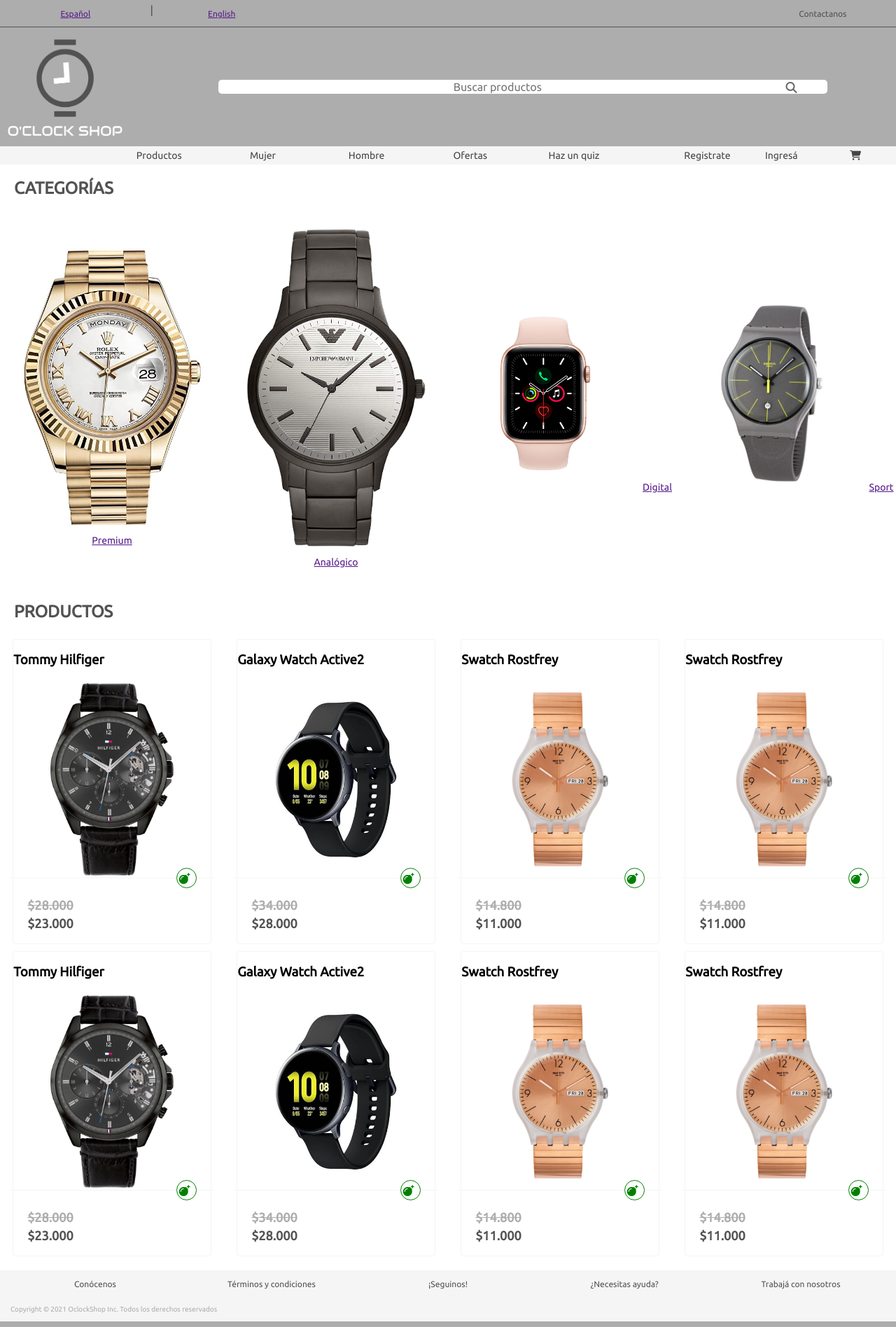
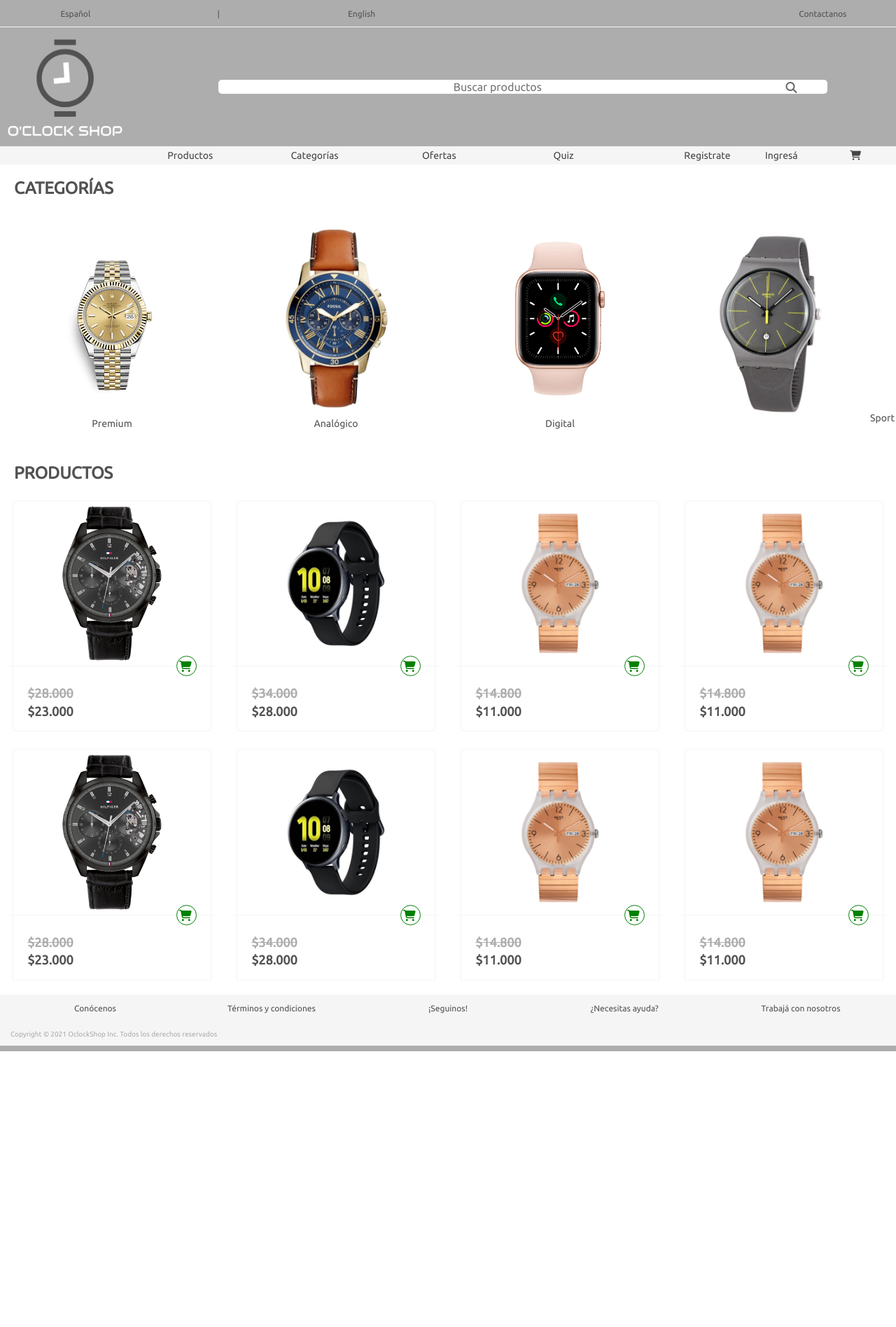
Before and after one commit to SebaGaude/grupo_1_oclockshop, a Node server app: page /products in a window 1280 px wide. Shown: the whole page at 70% size. After the commit the page ends 1502 px from the top, so only its background shows below. Run offline with Node 20, Linux system fonts and the light colour scheme; some libraries are stand-ins or nearby versions.

Commit message:
actualizaciones css index y productos

```diff
--- a/public/css/styles-index.css
+++ b/public/css/styles-index.css
@@ -1,4 +1,3 @@
-
 *{
     width: 100%;
 }
@@ -22,7 +21,7 @@
 .top{
     display: flex;
     justify-content: space-between;
-    border-bottom: solid 1px #525252;
+    border-bottom: solid 1px whitesmoke;
     width: 100%;
     line-height: 1vh;
     padding: 5px;
@@ -32,6 +31,15 @@
     display: flex;
     width: 70%;
     padding: 5px;
+    transition: 0.3s;
+}
+
+.español, .ingles{
+    transition: 0.3s;
+}
+
+.español:hover, .ingles:hover{
+    color: whitesmoke;
 }
 
 .top1 p{
@@ -48,6 +56,11 @@
     padding-right: 10px;
     padding: 5px;
     color: #525252;
+    transition: 0.3s;
+}
+
+.contact-us:hover{
+    color: whitesmoke;
 }
 
 .contact-us p{
@@ -170,6 +183,11 @@
 .fijo a{
     color: #454545;
     text-decoration: none;
+    transition: 0.3s;
+}
+
+.fijo a:hover{
+    color: #adadad;
 }
 
 .carrito{
@@ -303,7 +321,7 @@
     background-color: rgba(0,0,0,0.2);
     color: #ffffff;
     font-size: 20px;
-    padding: 8px;
+    padding: 0;
     margin: 0;
     position: absolute;
     left: 0;
@@ -319,6 +337,7 @@
     border-radius: 20px;
     text-align: center;
 }
+
 .titulos-carrusel:hover{
     opacity: 1;
 }
@@ -354,16 +373,23 @@
     border: 5px;
 }
 
+.contenedor-boton-quiz{
+    padding: 10px;
+    margin-top: 10px;
+}
+
 .button-quiz{
     background-color: rgba(145, 142, 138, 0.788);
     border-radius: 20px;
     color: #ffffff;
     max-width: 100px;
     font-size: 12px;
+    transition: 0.3s;
 }
 
 .button-quiz:hover{
-    background-color: green;
+    background-color: whitesmoke;
+    color: #525252;
 }
 
 .link-quiz{
@@ -378,8 +404,17 @@
     justify-content: space-around;
     align-items: center;
     margin: 15px 0px;
-    transition: all 450ms;
+    transition: all 0.3s;
     text-align: center;
+}
+
+.categorias p{
+    color: #525252;
+    transition: 0.3s;
+}
+
+.categorias p:hover{
+    color: #adadad;
 }
 
 .categorias img{
@@ -442,7 +477,7 @@
 }
 
 .contenedor-articulo:hover div h3{
-    opacity: 0.5;
+    opacity: 0.8;
 }
 
 .articulos{
@@ -463,6 +498,7 @@
     background-color: #FFF;
     border-radius: 50%;
     position: absolute;
+    transition: 0.3s;
     right: 25px;
     top: -15px;
 }
--- a/src/views/partials/header.ejs
+++ b/src/views/partials/header.ejs
@@ -1,7 +1,7 @@
 <header>
     <div class="top">
         <div class="top1">
-            <p><a href=""> Español </a></p>|<p><a href=""> English </a></p>
+            <p class="español"> Español </p> <p> | </p> <p class="ingles"> English </p>
         </div>
         <div class="contact-us">
             <p>Contactanos</p>
@@ -28,10 +28,9 @@
         <div class="desplegable">
             <div class="fijo">
                 <a href=""><p><a href="../products">Productos</a></p></a>
-                <a href=""><p>Mujer</p></a>
-                <a href=""><p>Hombre</p></a>
+                <a href=""><p>Categorías</p></a>
                 <a href=""><p>Ofertas</p></a>
-                <a href="/quiz"><p>Haz un quiz</p></a>
+                <a href="/quiz"><p>Quiz</p></a>
             </div>
             <div class="carrito">
                 <div class="registration">
--- a/src/views/products.ejs
+++ b/src/views/products.ejs
@@ -12,26 +12,32 @@
         <h2> CATEGORÍAS </h2>
 
         <div class="categorias">
-            <p><a href=""><img src="./img/premium-rolex.jpg" alt="" class="img-categ">Premium</a></p>
-            <p><a href=""><img src="./img/analogico.jpg" alt="" class="img-categ">Analógico</a></p>
-            <p><a href=""><img src="./img/digital.png" alt="" class="img-categ">Digital</a></p>
-            <p><a href=""><img src="./img/swatch-sport.jpeg" alt="" class="img-categ">Sport</a></p>
+                <p><img src="./img/premium-rolex.webp" alt="" class="img-categ"> Premium</p>
+                <p><img src="./img/analogico.jpeg" alt="" class="img-categ"> Analógico</p>
+                <p><img src="./img/digital.png" alt="" class="img-categ"> Digital</p>
+                <p><img src="./img/swatch-sport.jpeg" alt="" class="img-categ"> Sport</p>
         </div>
+    </article>
 
-    </article>
     <article>
         <div class="articulos">
 
             <h2> PRODUCTOS </h2>
 
-            <div class="contenedor-articulo">
-                <div>
+            <div class="contenedor-articulo" >
+
+                <div class="contenedor-imagen-articulo">
+
                     <h3>Tommy Hilfiger</h3>
+                    <img src="./img/reloj-tommy-hilfiger.jpg" alt="">
+
                 </div>
-                <img src="./img/reloj-tommy-hilfiger.jpg" alt="">
+
                 <div class="articulo-x">
                     <div class="icono-articulo">
-                        <i class="fas fa-bomb"></i>
+                        <!-- <a href="../productDetail"> -->
+                            <i class="fas fa-shopping-cart"></i>
+                        <!--</a> -->
                     </div>
                 </div>
                 <div class="sub-articilo-x">
@@ -41,13 +47,17 @@
             </div>
 
             <div class="contenedor-articulo">
-                <div>
+
+                <div class="contenedor-imagen-articulo">
+
                     <h3>Galaxy Watch Active2</h3>
+                    <img src="./img/samsung-galaxy-watch-active2.jpg" alt="">
+
                 </div>
-                <img src="./img/samsung-galaxy-watch-active2.jpg" alt="">
+
                 <div class="articulo-x">
                     <div class="icono-articulo">
-                        <i class="fas fa-bomb"></i>
+                        <i class="fas fa-shopping-cart"></i>
                     </div>
                 </div>
                 <div class="sub-articilo-x">
@@ -57,45 +67,66 @@
             </div>
 
             <div class="contenedor-articulo">
-                <div>
+
+                <div class="contenedor-imagen-articulo">
+
                     <h3>Swatch Rostfrey</h3>
+                    <img src="./img/Swatch_Rostfrei.png" alt="">
+
                 </div>
-                <img src="./img/Swatch_Rostfrei.png" alt="">
+
                 <div class="articulo-x">
                     <div class="icono-articulo">
-                        <i class="fas fa-bomb"></i>
+                        <i class="fas fa-shopping-cart"></i>
                     </div>
                 </div>
+
                 <div class="sub-articilo-x">
                     <p class="precio-anterior">$14.800</p>
                     <p class="precio-oferta">$11.000</p>
                 </div>
+
             </div>
 
             <div class="contenedor-articulo">
-                <div>
+
+                <div class="contenedor-imagen-articulo">
+
                     <h3>Swatch Rostfrey</h3>
+                    <img src="./img/Swatch_Rostfrei.png" alt="">
+
                 </div>
-                <img src="./img/Swatch_Rostfrei.png" alt="">
+
                 <div class="articulo-x">
                     <div class="icono-articulo">
-                        <i class="fas fa-bomb"></i>
+                        <i class="fas fa-shopping-cart"></i>
                     </div>
                 </div>
+
                 <div class="sub-articilo-x">
                     <p class="precio-anterior">$14.800</p>
                     <p class="precio-oferta">$11.000</p>
                 </div>
+
             </div>
+        </div>
+
+        <div class="articulos">
 
             <div class="contenedor-articulo">
-                <div>
+
+                <div class="contenedor-imagen-articulo">
+
                     <h3>Tommy Hilfiger</h3>
+                    <img src="./img/reloj-tommy-hilfiger.jpg" alt="">
+
                 </div>
-                <img src="./img/reloj-tommy-hilfiger.jpg" alt="">
+
                 <div class="articulo-x">
                     <div class="icono-articulo">
-                        <i class="fas fa-bomb"></i>
+                        <!-- <a href="../productDetail"> -->
+                            <i class="fas fa-shopping-cart"></i>
+                        <!--</a> -->
                     </div>
                 </div>
                 <div class="sub-articilo-x">
@@ -105,13 +136,17 @@
             </div>
 
             <div class="contenedor-articulo">
-                <div>
+
+                <div class="contenedor-imagen-articulo">
+
                     <h3>Galaxy Watch Active2</h3>
+                    <img src="./img/samsung-galaxy-watch-active2.jpg" alt="">
+
                 </div>
-                <img src="./img/samsung-galaxy-watch-active2.jpg" alt="">
+
                 <div class="articulo-x">
                     <div class="icono-articulo">
-                        <i class="fas fa-bomb"></i>
+                        <i class="fas fa-shopping-cart"></i>
                     </div>
                 </div>
                 <div class="sub-articilo-x">
@@ -121,37 +156,50 @@
             </div>
 
             <div class="contenedor-articulo">
-                <div>
+
+                <div class="contenedor-imagen-articulo">
+
                     <h3>Swatch Rostfrey</h3>
+                    <img src="./img/Swatch_Rostfrei.png" alt="">
+
                 </div>
-                <img src="./img/Swatch_Rostfrei.png" alt="">
+
                 <div class="articulo-x">
                     <div class="icono-articulo">
-                        <i class="fas fa-bomb"></i>
+                        <i class="fas fa-shopping-cart"></i>
                     </div>
                 </div>
+
                 <div class="sub-articilo-x">
                     <p class="precio-anterior">$14.800</p>
                     <p class="precio-oferta">$11.000</p>
                 </div>
+
             </div>
 
             <div class="contenedor-articulo">
-                <div>
+
+                <div class="contenedor-imagen-articulo">
+
                     <h3>Swatch Rostfrey</h3>
+                    <img src="./img/Swatch_Rostfrei.png" alt="">
+
                 </div>
-                <img src="./img/Swatch_Rostfrei.png" alt="">
+
                 <div class="articulo-x">
                     <div class="icono-articulo">
-                        <i class="fas fa-bomb"></i>
+                        <i class="fas fa-shopping-cart"></i>
                     </div>
                 </div>
+
                 <div class="sub-articilo-x">
                     <p class="precio-anterior">$14.800</p>
                     <p class="precio-oferta">$11.000</p>
                 </div>
+
             </div>
         </div>
+
     </article>
 
 <%- include("partials/footer.ejs") %>
```
Also changed, not shown: src/views/index.ejs (+26 -11 lines).
